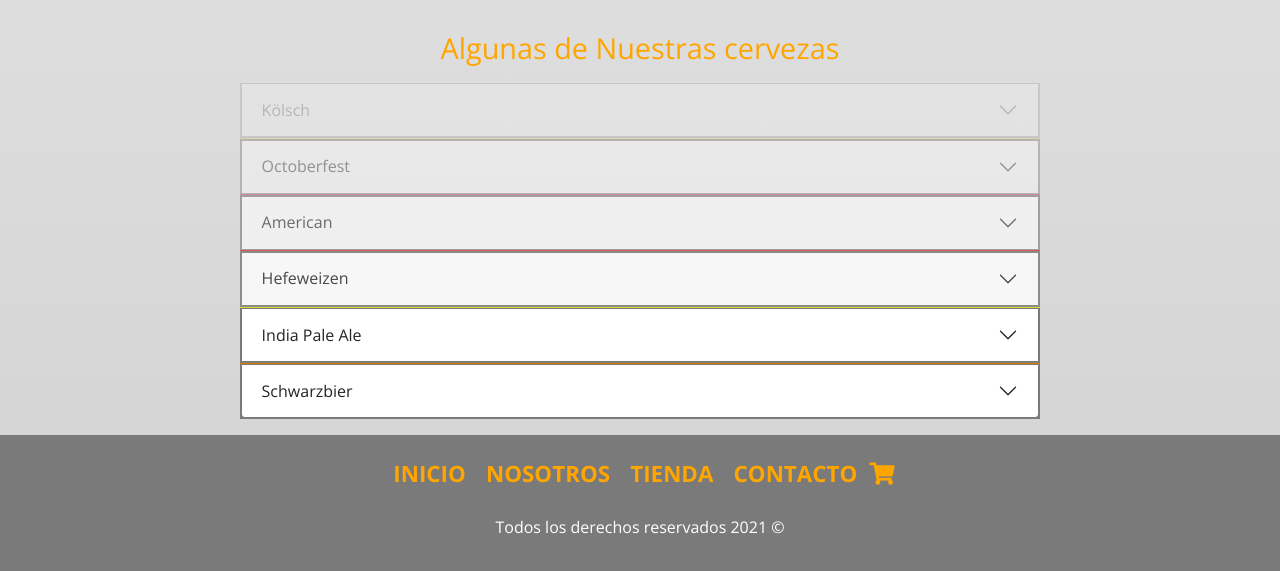
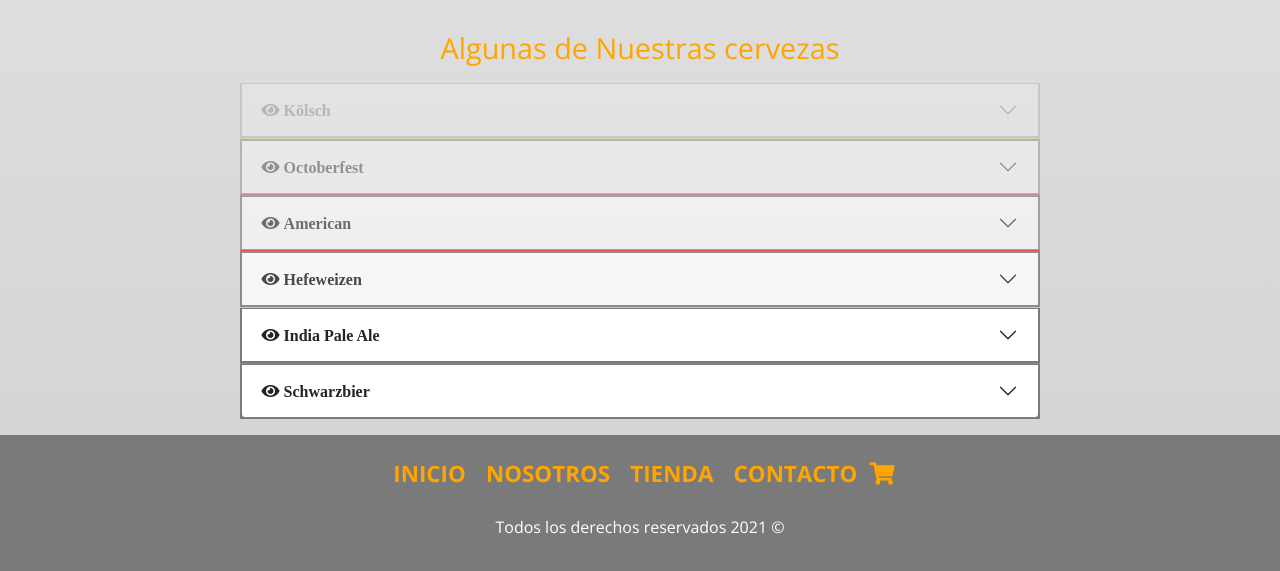
Before and after one commit to FabricioCapiglioni/CoderBeer-Capiglioni, a website: page Páginas/Nosotros.html in a window 1280 px wide. Shown: the part 2048-2619 px from the top of the page. Drawn offline with nearby package versions, Linux system fonts and the light colour scheme.

Commit message:
Agregue iconos al acordion info cervezas

```diff
--- a/Páginas/Nosotros.html
+++ b/Páginas/Nosotros.html
@@ -122,7 +122,7 @@
                     <h2 class="accordion-header" id="flush-headingOne">
                         <button class="accordion-button collapsed" type="button" data-bs-toggle="collapse"
                             data-bs-target="#flush-collapseOne" aria-expanded="false" aria-controls="flush-collapseOne">
-                            Kölsch
+                            <i class="fas fa-eye"> Kölsch</i>
                         </button>
                     </h2>
                     <div id="flush-collapseOne" class="accordion-collapse collapse" aria-labelledby="flush-headingOne"
@@ -144,7 +144,7 @@
                     <h2 class="accordion-header" id="flush-headingTwo">
                         <button class="accordion-button collapsed" type="button" data-bs-toggle="collapse"
                             data-bs-target="#flush-collapseTwo" aria-expanded="false" aria-controls="flush-collapseTwo">
-                            Octoberfest
+                            <i class="fas fa-eye"> Octoberfest</i>
                         </button>
                     </h2>
                     <div id="flush-collapseTwo" class="accordion-collapse collapse" aria-labelledby="flush-headingTwo"
@@ -165,7 +165,7 @@
                         <button class="accordion-button collapsed" type="button" data-bs-toggle="collapse"
                             data-bs-target="#flush-collapseThree" aria-expanded="false"
                             aria-controls="flush-collapseThree">
-                            American
+                            <i class="fas fa-eye"> American</i>
                         </button>
                     </h2>
                     <div id="flush-collapseThree" class="accordion-collapse collapse"
@@ -186,7 +186,7 @@
                         <button class="accordion-button collapsed" type="button" data-bs-toggle="collapse"
                             data-bs-target="#flush-collapseFour" aria-expanded="false"
                             aria-controls="flush-collapseFour">
-                            Hefeweizen
+                            <i class="fas fa-eye"> Hefeweizen</i>
                         </button>
                     </h2>
                     <div id="flush-collapseFour" class="accordion-collapse collapse"
@@ -207,7 +207,7 @@
                         <button class="accordion-button collapsed" type="button" data-bs-toggle="collapse"
                             data-bs-target="#flush-collapseFive" aria-expanded="false"
                             aria-controls="flush-collapseFive">
-                            India Pale Ale
+                            <i class="fas fa-eye"> India Pale Ale</i>
                         </button>
                     </h2>
                     <div id="flush-collapseFive" class="accordion-collapse collapse"
@@ -229,7 +229,7 @@
                         <button class="accordion-button collapsed" type="button" data-bs-toggle="collapse"
                             data-bs-target="#flush-collapseSix" aria-expanded="false"
                             aria-controls="flush-collapseSix">
-                            Schwarzbier
+                            <i class="fas fa-eye"> Schwarzbier</i>
                         </button>
                     </h2>
                     <div id="flush-collapseSix" class="accordion-collapse collapse"
```
